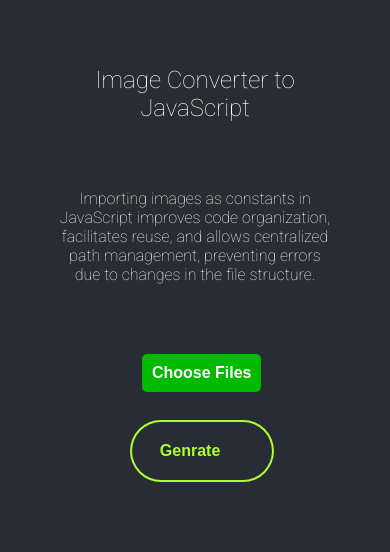
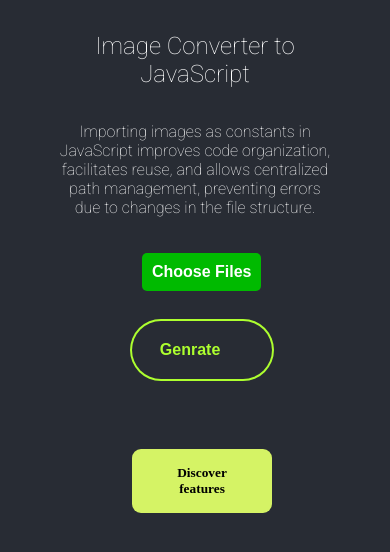
Before and after one commit to AYE9808/assets-coverter, a plain HTML site: page index.html in a window 390 px wide. Shown: the part 118-670 px from the top of the page. Drawn offline with Linux system fonts and the light colour scheme; a script that the page names is missing.

Commit message:
Fix button mobile

```diff
--- a/index.html
+++ b/index.html
@@ -176,6 +176,7 @@ input[type="file"]:hover::file-selector-button {
 Animated Button
 */
 
+
 .animated-button {
   position: relative;
   display: flex;
@@ -271,6 +272,37 @@ Animated Button
 
 }
 /*
+Button 2
+*/
+
+.bottone1 {
+  display: none;
+ padding-left: 33px;
+ padding-right: 33px;
+ padding-bottom: 16px;
+ padding-top: 16px;
+ border-radius: 9px;
+ background: #d5f365;
+ border: none;
+ font-family: inherit;
+ text-align: center;
+ cursor: pointer;
+ transition: 0.4s;
+}
+
+.bottone1:hover {
+
+ box-shadow: 7px 5px 56px -14px #C3D900;
+}
+
+.bottone1:active {
+ transform: scale(0.97);
+ box-shadow: 7px 5px 56px -10px #C3D900;
+}
+
+
+
+/*
 Media Querys
 */
 /* Dispositivos pequeños (hasta 480px) */
@@ -326,6 +358,7 @@ Media Querys
 
   }
   button{
+    display: none;
     margin-bottom: 25%;
   }
   .animated-button .arr-1 {
@@ -340,6 +373,10 @@ Media Querys
 span{
   text-align: center;
 }
+.bottone1{
+  display: flex;
+}
+
 }
 
 
@@ -388,6 +425,9 @@ span{
                       </svg>
                     </button>
 
+                  <button class="bottone1"><strong>Discover features</strong></button>
+
+
                   </div>
 
 
```
